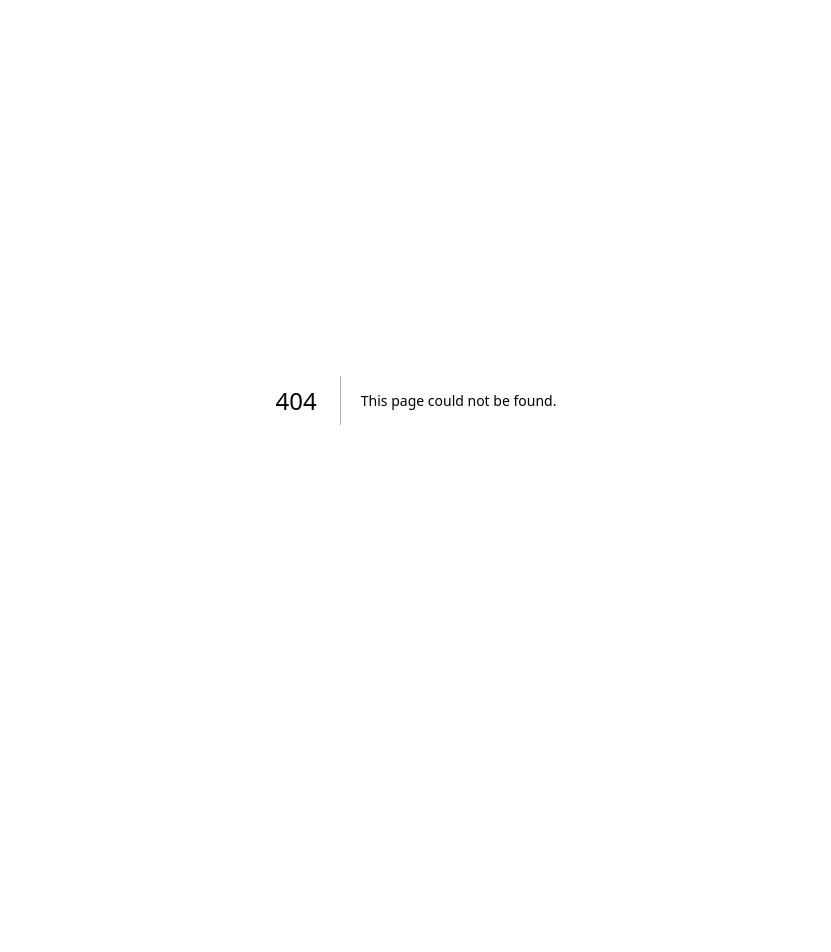
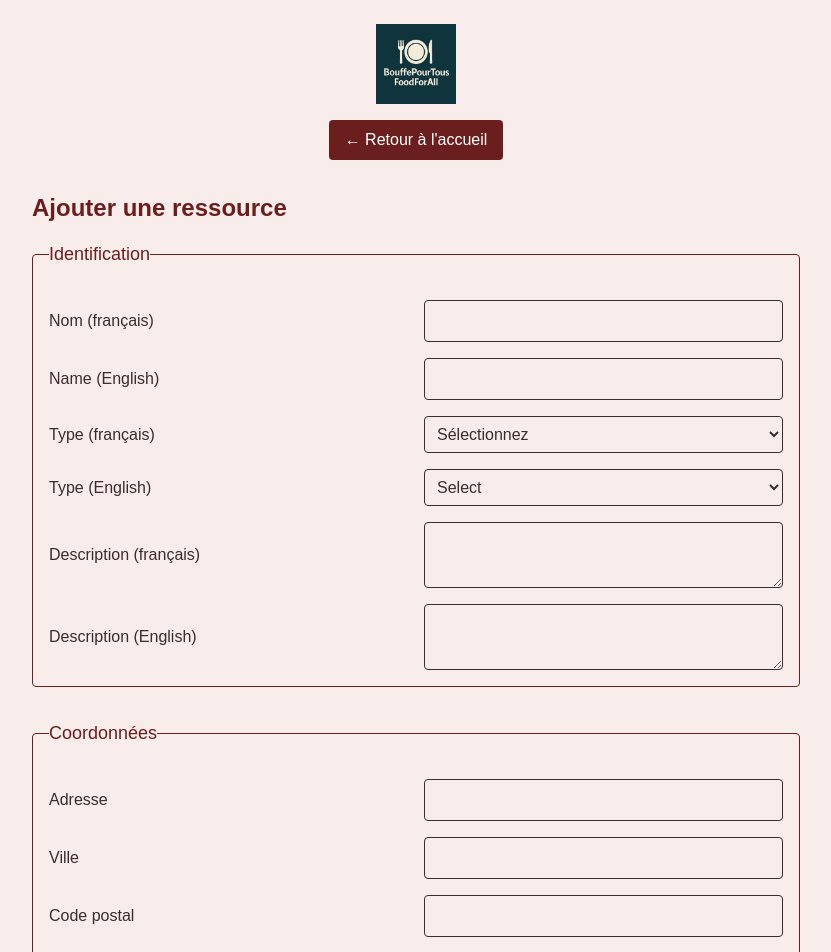
Before and after one commit to FlorentDub/BouffePourTous, a Next.js app: page /ajouter in a window 1280 px wide. Before the commit this address had no page. Shown: the top 952 px of the page, without its empty margins (224-1055 px from the left). Before the commit the page ends 800 px from the top, so only its background shows below. Built offline with nearby package versions, Linux system fonts and the light colour scheme.

Commit message:
Ajout de la page pour ajouter une ressource

```diff
--- /dev/null
+++ b/src/app/ajouter/page.tsx
@@ -0,0 +1,122 @@
+'use client'
+
+import { useState } from 'react'
+import Link from 'next/link'
+
+export default function AjouterPage() {
+  const [submitted, setSubmitted] = useState(false)
+  const [loading, setLoading] = useState(false)
+  const [error, setError] = useState<string | null>(null)
+
+  const handleSubmit = async (e: React.FormEvent<HTMLFormElement>) => {
+    e.preventDefault()
+    setLoading(true)
+    setError(null)
+
+    const formData = new FormData(e.currentTarget)
+    const data = Object.fromEntries(formData.entries())
+
+    try {
+      const res = await fetch('/api/ajouter', {
+        method: 'POST',
+        headers: { 'Content-Type': 'application/json' },
+        body: JSON.stringify(data),
+      })
+
+      if (!res.ok) throw new Error('Erreur lors de la soumission.')
+
+      setSubmitted(true)
+    } catch (err: any) {
+      setError(err.message)
+    } finally {
+      setLoading(false)
+    }
+  }
+
+  return (
+    <div className="min-h-screen bg-[#F8EDEB] text-[#3D2C2C] p-6">
+      <header className="flex flex-col items-center mb-8">
+        <img src="/logo.png" alt="BouffePourTous / FoodForAll" className="h-20 mb-4" />
+        <Link href="/">
+          <button className="bg-[#6B1E1E] text-white px-4 py-2 rounded hover:bg-[#842525]">
+            ← Retour à l'accueil
+          </button>
+        </Link>
+      </header>
+
+      {submitted ? (
+        <p className="text-center text-green-700">Merci! Votre ressource a été soumise pour validation.</p>
+      ) : (
+        <div className="max-w-3xl mx-auto">
+          <h1 className="text-2xl font-semibold mb-4 text-[#6B1E1E]">Ajouter une ressource</h1>
+          {error && <p className="text-red-600 mb-2">{error}</p>}
+          <form onSubmit={handleSubmit} className="space-y-8">
+            {/* Identification */}
+            <fieldset className="border border-[#6B1E1E] rounded p-4">
+              <legend className="text-lg font-medium text-[#6B1E1E]">Identification</legend>
+              <div className="grid grid-cols-1 md:grid-cols-2 gap-4 items-center mt-4">
+                <label>Nom (français)</label><input name="name_fr" required className="p-2 border rounded" />
+                <label>Name (English)</label><input name="name_en" required className="p-2 border rounded" />
+
+                <label>Type (français)</label>
+                <select name="type_fr" required className="p-2 border rounded">
+                  <option value="">Sélectionnez</option>
+                  <option value="Banque alimentaire">Banque alimentaire</option>
+                  <option value="Frigo">Frigo</option>
+                  <option value="Repas">Repas</option>
+                  <option value="Autre">Autre</option>
+                </select>
+
+                <label>Type (English)</label>
+                <select name="type_en" required className="p-2 border rounded">
+                  <option value="">Select</option>
+                  <option value="Food bank">Food bank</option>
+                  <option value="Fridge">Fridge</option>
+                  <option value="Meal">Meal</option>
+                  <option value="Other">Other</option>
+                </select>
+
+                <label>Description (français)</label><textarea name="description_fr" className="p-2 border rounded" />
+                <label>Description (English)</label><textarea name="description_en" className="p-2 border rounded" />
+              </div>
+            </fieldset>
+
+            {/* Coordonnées */}
+            <fieldset className="border border-[#6B1E1E] rounded p-4">
+              <legend className="text-lg font-medium text-[#6B1E1E]">Coordonnées</legend>
+              <div className="grid grid-cols-1 md:grid-cols-2 gap-4 items-center mt-4">
+                <label>Adresse</label><input name="adresse" className="p-2 border rounded" />
+                <label>Ville</label><input name="ville" className="p-2 border rounded" />
+                <label>Code postal</label><input name="code_postal" className="p-2 border rounded" />
+                <label>Latitude</label><input name="latitude" type="number" step="any" className="p-2 border rounded" />
+                <label>Longitude</label><input name="longitude" type="number" step="any" className="p-2 border rounded" />
+                <label>Contact ou lien</label><input name="contact" className="p-2 border rounded" />
+              </div>
+            </fieldset>
+
+            {/* Accessibilité */}
+            <fieldset className="border border-[#6B1E1E] rounded p-4">
+              <legend className="text-lg font-medium text-[#6B1E1E]">Horaires et conditions</legend>
+              <div className="grid grid-cols-1 md:grid-cols-2 gap-4 items-center mt-4">
+                <label>Horaire (français)</label><input name="horaire_fr" className="p-2 border rounded" />
+                <label>Schedule (English)</label><input name="horaire_en" className="p-2 border rounded" />
+                <label>Conditions (français)</label><input name="conditions_fr" className="p-2 border rounded" />
+                <label>Conditions (English)</label><input name="conditions_en" className="p-2 border rounded" />
+              </div>
+            </fieldset>
+
+            <div className="pt-4">
+              <button
+                type="submit"
+                disabled={loading}
+                className="bg-[#6B1E1E] text-white px-4 py-2 rounded w-full hover:bg-[#842525]"
+              >
+                {loading ? 'Envoi en cours...' : 'Soumettre la ressource'}
+              </button>
+            </div>
+          </form>
+        </div>
+      )}
+    </div>
+  )
+}
--- /dev/null
+++ b/src/app/api/ajouter/route.ts
@@ -0,0 +1,45 @@
+import { NextResponse } from 'next/server'
+import Airtable from 'airtable'
+
+const base = new Airtable({ apiKey: process.env.AIRTABLE_API_KEY }).base(
+  process.env.AIRTABLE_BASE_ID || ''
+)
+
+const tableName = process.env.AIRTABLE_TABLE_NAME || 'Ressources alimentaires'
+
+export async function POST(req: Request) {
+  try {
+    const body = await req.json()
+
+    const record = await base(tableName).create([
+      {
+        fields: {
+          id: Date.now().toString(),
+          name_fr: body.name_fr,
+          name_en: body.name_en,
+          type_fr: body.type_fr,
+          type_en: body.type_en,
+          description_fr: body.description_fr,
+          description_en: body.description_en,
+          adresse: body.adresse,
+          ville: body.ville,
+          code_postal: body.code_postal,
+          latitude: parseFloat(body.latitude || 0),
+          longitude: parseFloat(body.longitude || 0),
+          horaire_fr: body.horaire_fr,
+          horaire_en: body.horaire_en,
+          conditions_fr: body.conditions_fr,
+          conditions_en: body.conditions_en,
+          contact: body.contact,
+          valide: false,
+          derniere_mise_a_jour: new Date().toISOString(),
+        },
+      },
+    ])
+
+    return NextResponse.json({ success: true, id: record[0].id })
+  } catch (error: any) {
+    console.error('Erreur lors de la création Airtable :', error)
+    return NextResponse.json({ success: false, error: error.message }, { status: 500 })
+  }
+}
```
